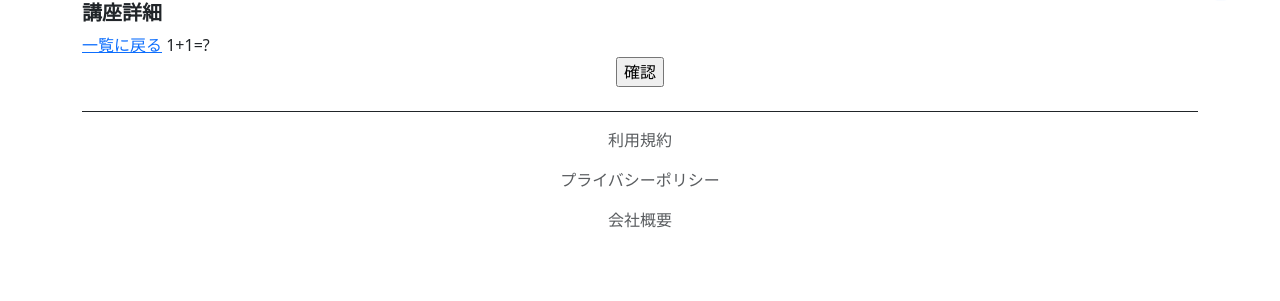
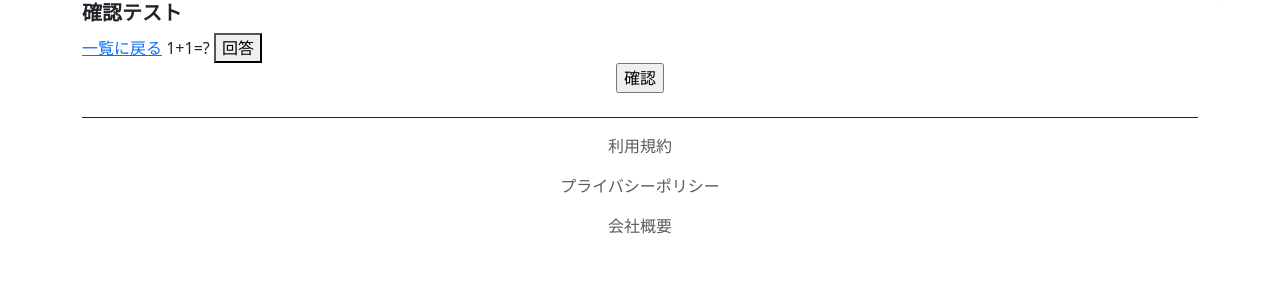
Before and after one commit to hasimoti/ReLearnpjt, a PHP site: page /check_test.php in a window 1280 px wide. Shown: the part 106-407 px from the top of the page. Run offline with PHP 8.4, Linux system fonts and the light colour scheme.

Commit message:
コピー＆ペーストよりもあなた

```diff
--- a/sources/check_test.php
+++ b/sources/check_test.php
@@ -206,12 +206,12 @@ END_BLOCK;
  <link rel="stylesheet" type="text/css" href="css/course_detail.css">
 <div class="contents">
 <?= $this->get_err_flag(); ?>
-<h5><strong>講座詳細</strong></h5>
+<h5><strong>確認テスト</strong></h5>
 <form name="form1" action="<?= $_SERVER['PHP_SELF']; ?>" method="post" >
 <a href="member_list.php">一覧に戻る</a>
 
 <label>1+1=?</label>
-
+<button type="submit" class="send">回答</button>
 <input type="hidden" name="func" value="" />
 <input type="hidden" name="param" value="" />
 <input type="hidden" name="member_id" value="<?= $member_id; ?>" />
```
